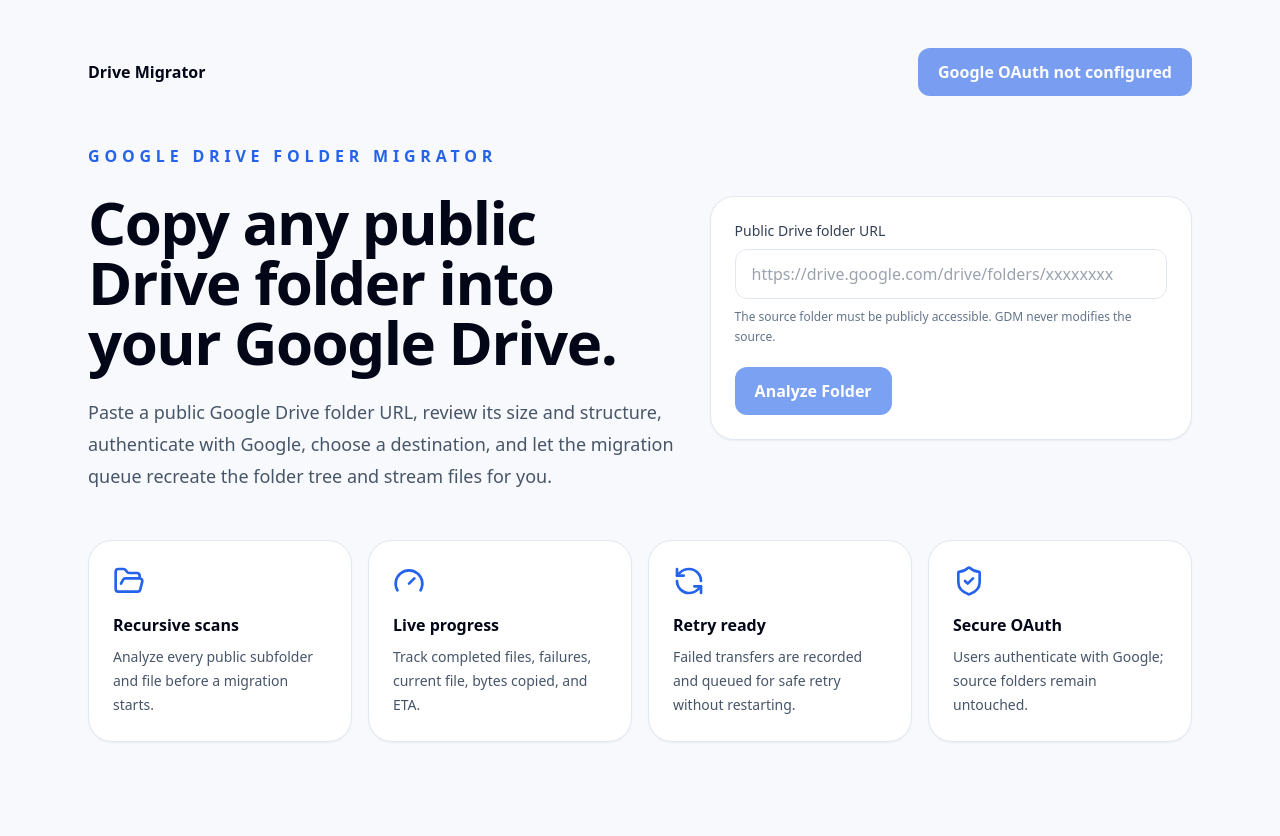
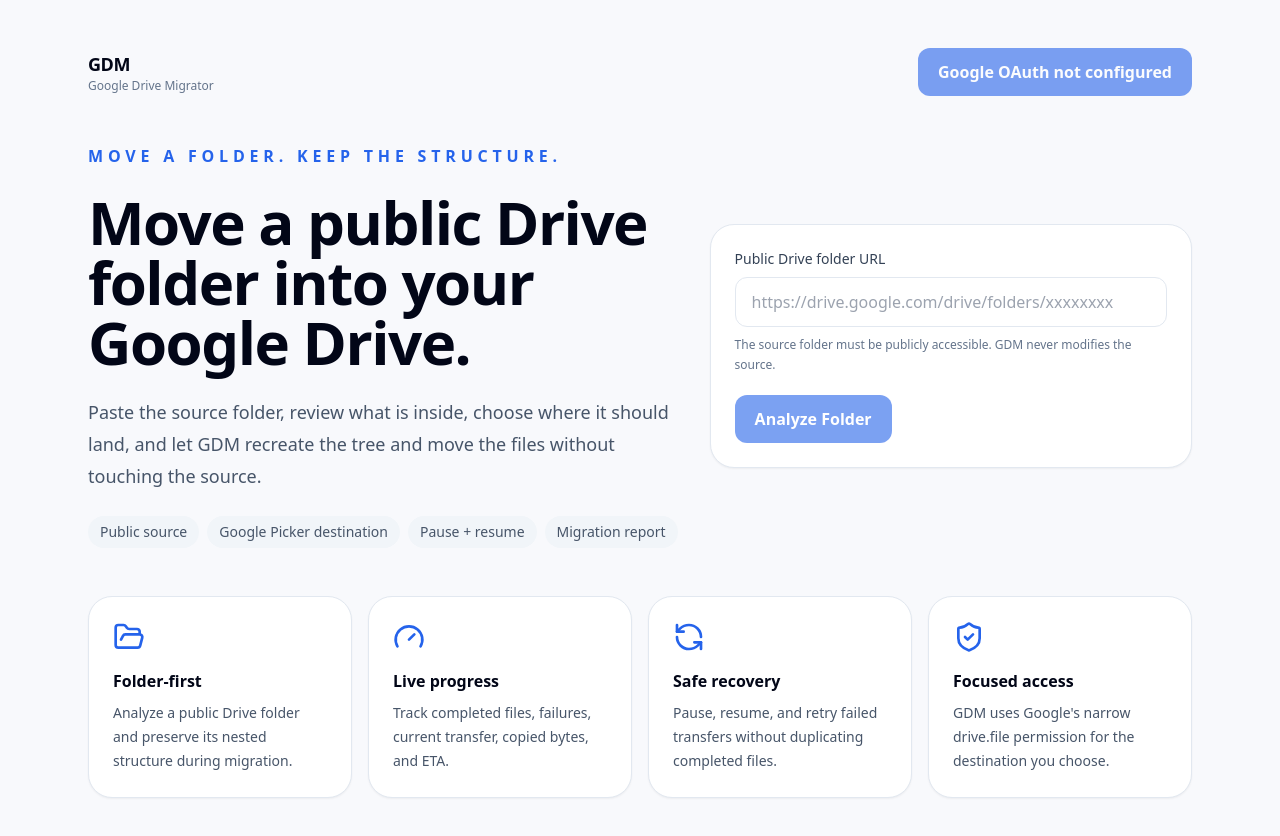
Before and after one commit to Abi0l9/Google-Drive-Migrator, a Next.js app: page / in a window 1280 px wide. Shown: the top 836 px of the page. Before the commit the page ends 800 px from the top, so only its background shows below. Built offline with nearby package versions, Linux system fonts and the light colour scheme; no server answers.

Commit message:
Tighten GDM homepage around the core migration promise

```diff
--- a/app/page.tsx
+++ b/app/page.tsx
@@ -6,10 +6,10 @@
 import { isGoogleOAuthConfigured } from "@/lib/env";
 
 const features = [
-  { icon: FolderOpen, title: "Recursive scans", copy: "Analyze every public subfolder and file before a migration starts." },
-  { icon: Gauge, title: "Live progress", copy: "Track completed files, failures, current file, bytes copied, and ETA." },
-  { icon: RefreshCcw, title: "Retry ready", copy: "Failed transfers are recorded and queued for safe retry without restarting." },
-  { icon: ShieldCheck, title: "Secure OAuth", copy: "Users authenticate with Google; source folders remain untouched." },
+  { icon: FolderOpen, title: "Folder-first", copy: "Analyze a public Drive folder and preserve its nested structure during migration." },
+  { icon: Gauge, title: "Live progress", copy: "Track completed files, failures, current transfer, copied bytes, and ETA." },
+  { icon: RefreshCcw, title: "Safe recovery", copy: "Pause, resume, and retry failed transfers without duplicating completed files." },
+  { icon: ShieldCheck, title: "Focused access", copy: "GDM uses Google's narrow drive.file permission for the destination you choose." },
 ];
 
 export default async function Home() {
@@ -19,7 +19,10 @@
   return (
     <main className="mx-auto flex min-h-screen max-w-6xl flex-col gap-12 px-6 py-12">
       <header className="flex items-center justify-between gap-4">
-        <p className="font-semibold text-slate-950">Drive Migrator</p>
+        <div>
+          <p className="text-lg font-bold tracking-tight text-slate-950">GDM</p>
+          <p className="text-xs text-slate-500">Google Drive Migrator</p>
+        </div>
         <div className="flex items-center gap-3">
           {session?.user?.email ? <p className="hidden text-sm text-slate-600 sm:block">{session.user.email}</p> : null}
           {session?.user?.email ? <SignOutButton /> : <SignInButton disabled={!googleOAuthConfigured} />}
@@ -28,14 +31,19 @@
 
       <section className="grid gap-8 lg:grid-cols-[1.1fr_0.9fr] lg:items-center">
         <div className="space-y-6">
-          <p className="font-semibold uppercase tracking-[0.3em] text-blue-600">Google Drive Folder Migrator</p>
+          <p className="font-semibold uppercase tracking-[0.3em] text-blue-600">Move a folder. Keep the structure.</p>
           <h1 className="text-5xl font-bold tracking-tight text-slate-950 md:text-6xl">
-            Copy any public Drive folder into your Google Drive.
+            Move a public Drive folder into your Google Drive.
           </h1>
-          <p className="text-lg leading-8 text-slate-600">
-            Paste a public Google Drive folder URL, review its size and structure, authenticate with Google,
-            choose a destination, and let the migration queue recreate the folder tree and stream files for you.
+          <p className="max-w-2xl text-lg leading-8 text-slate-600">
+            Paste the source folder, review what is inside, choose where it should land, and let GDM recreate the tree and move the files without touching the source.
           </p>
+          <div className="flex flex-wrap gap-2 text-sm text-slate-600">
+            <span className="rounded-full bg-slate-100 px-3 py-1.5">Public source</span>
+            <span className="rounded-full bg-slate-100 px-3 py-1.5">Google Picker destination</span>
+            <span className="rounded-full bg-slate-100 px-3 py-1.5">Pause + resume</span>
+            <span className="rounded-full bg-slate-100 px-3 py-1.5">Migration report</span>
+          </div>
         </div>
         <AnalyzerForm isAuthenticated={Boolean(session?.user?.email)} authConfigured={googleOAuthConfigured} />
       </section>
```
